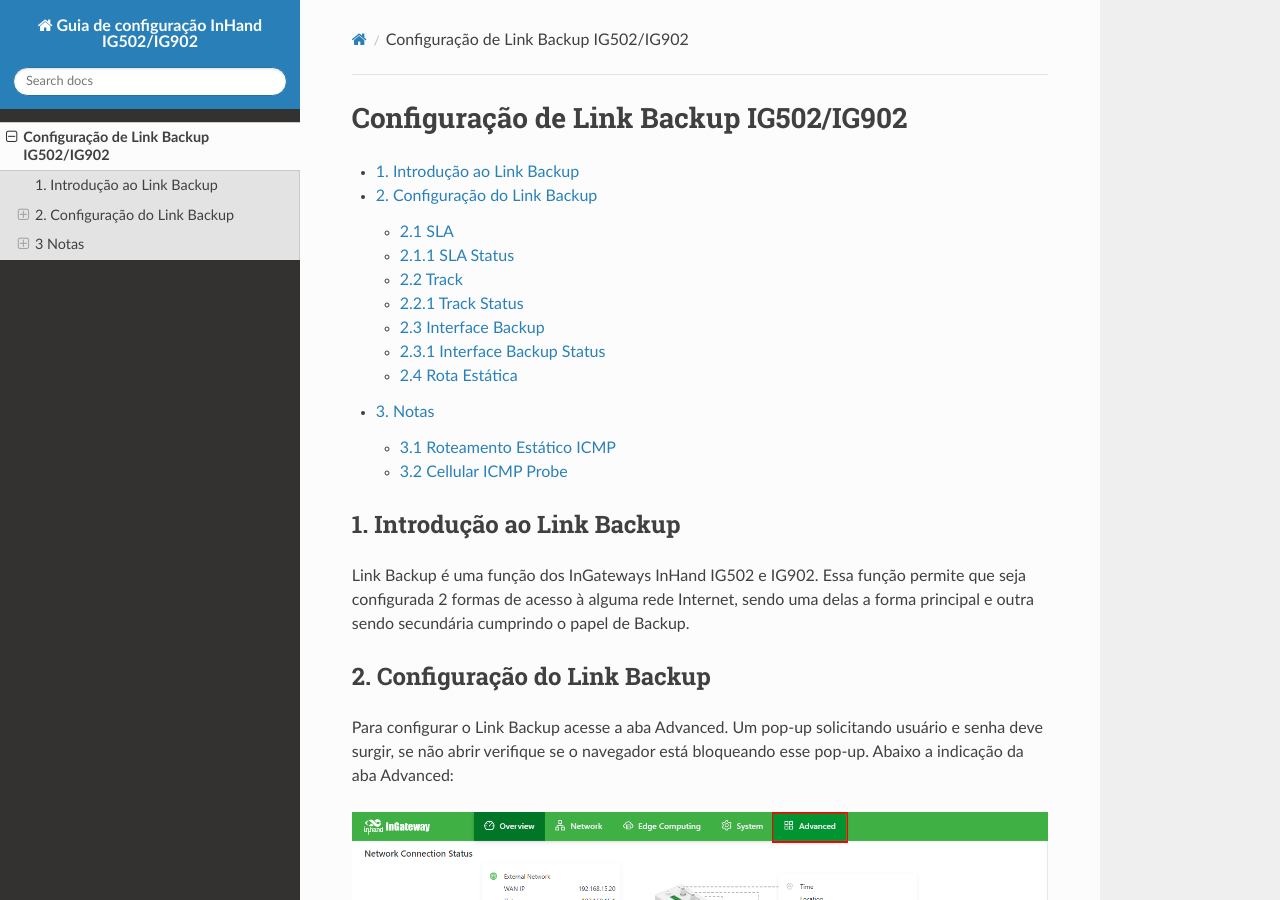
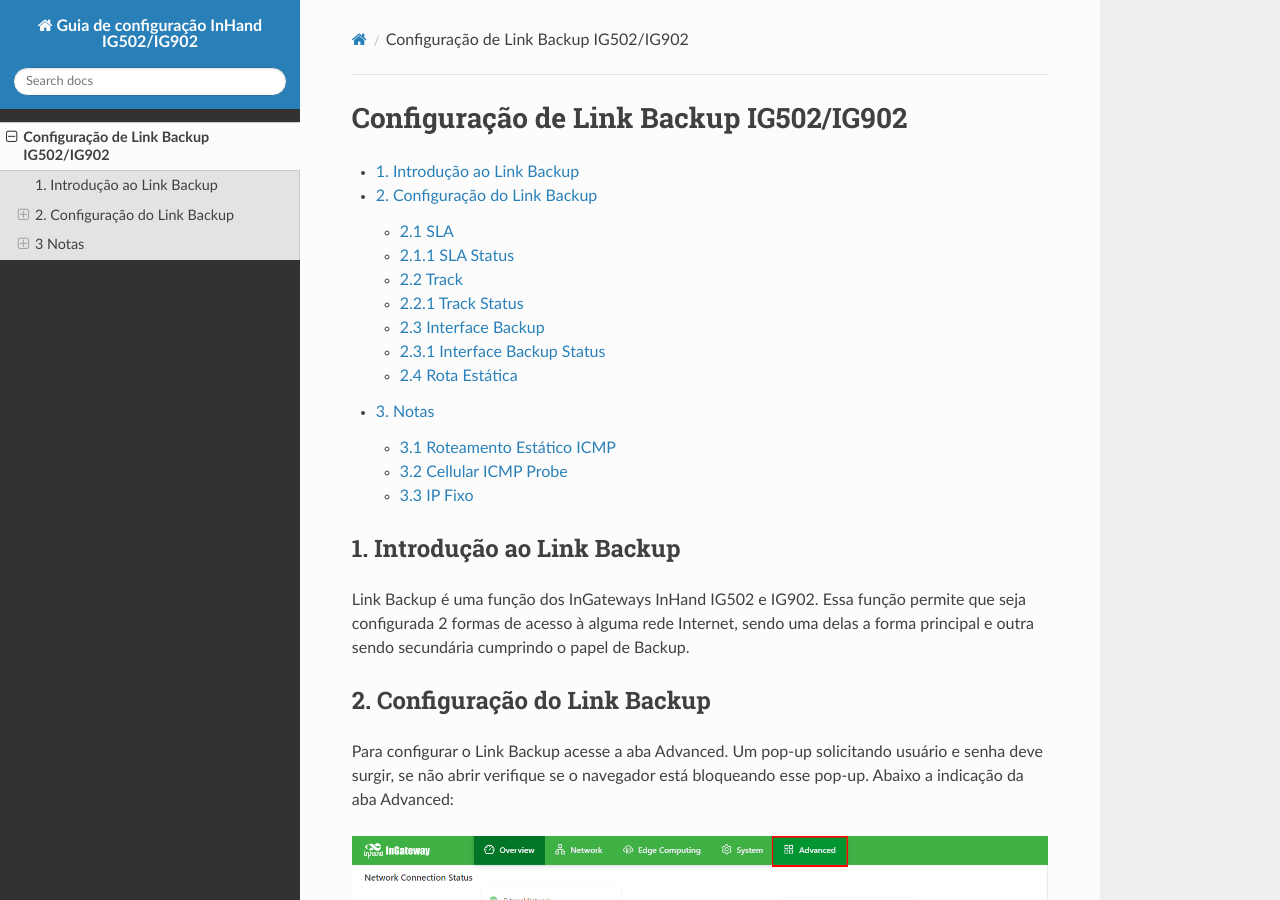
Before and after one commit to AlexSoaresWestcon/MODBUSTCPSIMULATION, an MkDocs documentation site: the page built from docs/index.md, in a window 1280 px wide and 900 px high. Built offline with MkDocs 1.6.1, drawn with Linux system fonts in a browser that asks for light colours; nearby versions of some CDN libraries.

Commit message:
Update index.md

```diff
--- a/docs/index.md
+++ b/docs/index.md
@@ -13,6 +13,7 @@
   - [3. Notas](#notas)
     - [3.1 Roteamento Estático ICMP](#staticroutingicmp)
     - [3.2 Cellular ICMP Probe](#cellularicmp)
+    - [3.3 IP Fixo](#staticip)
 
 <a id="intro-linkbackup"> </a>
 
```
